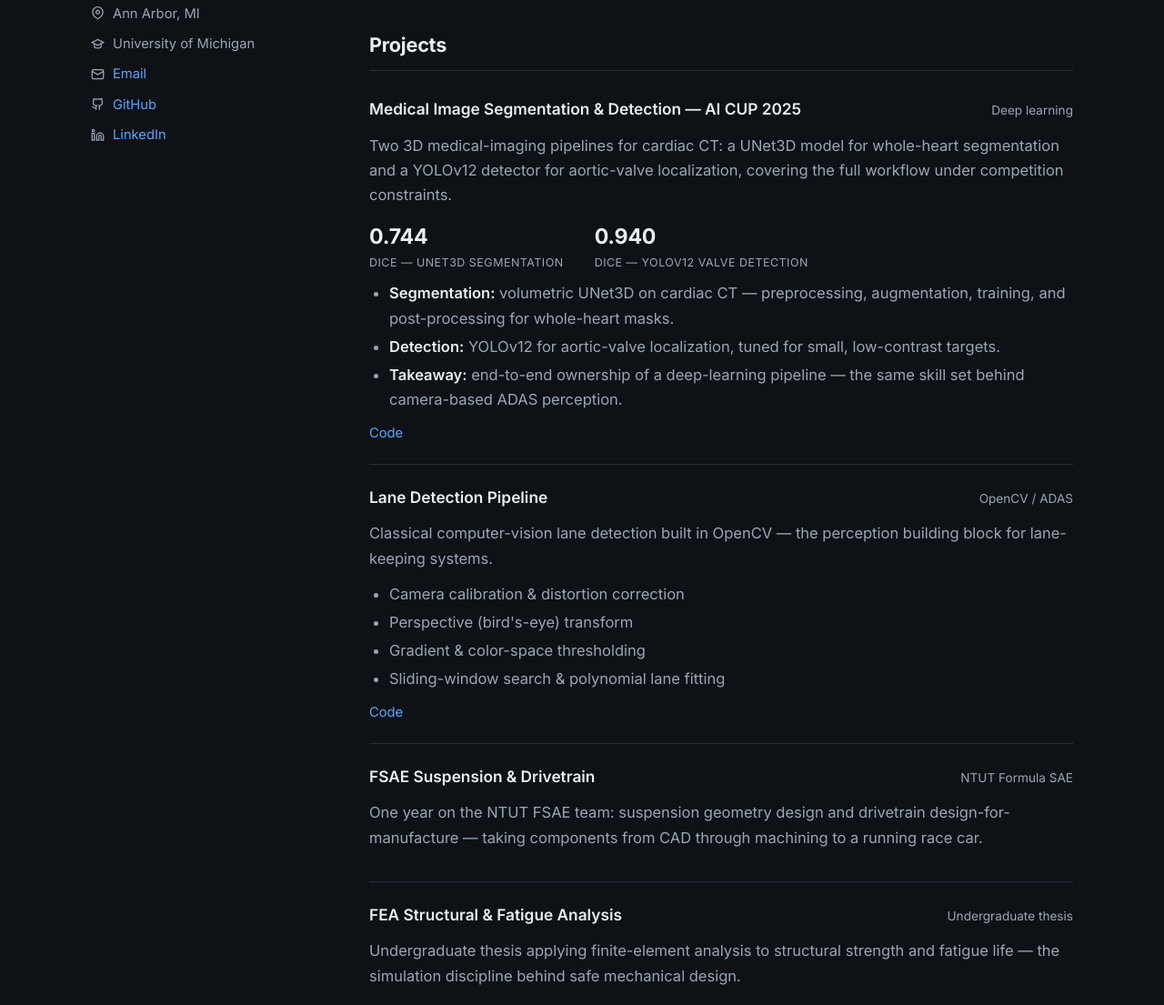
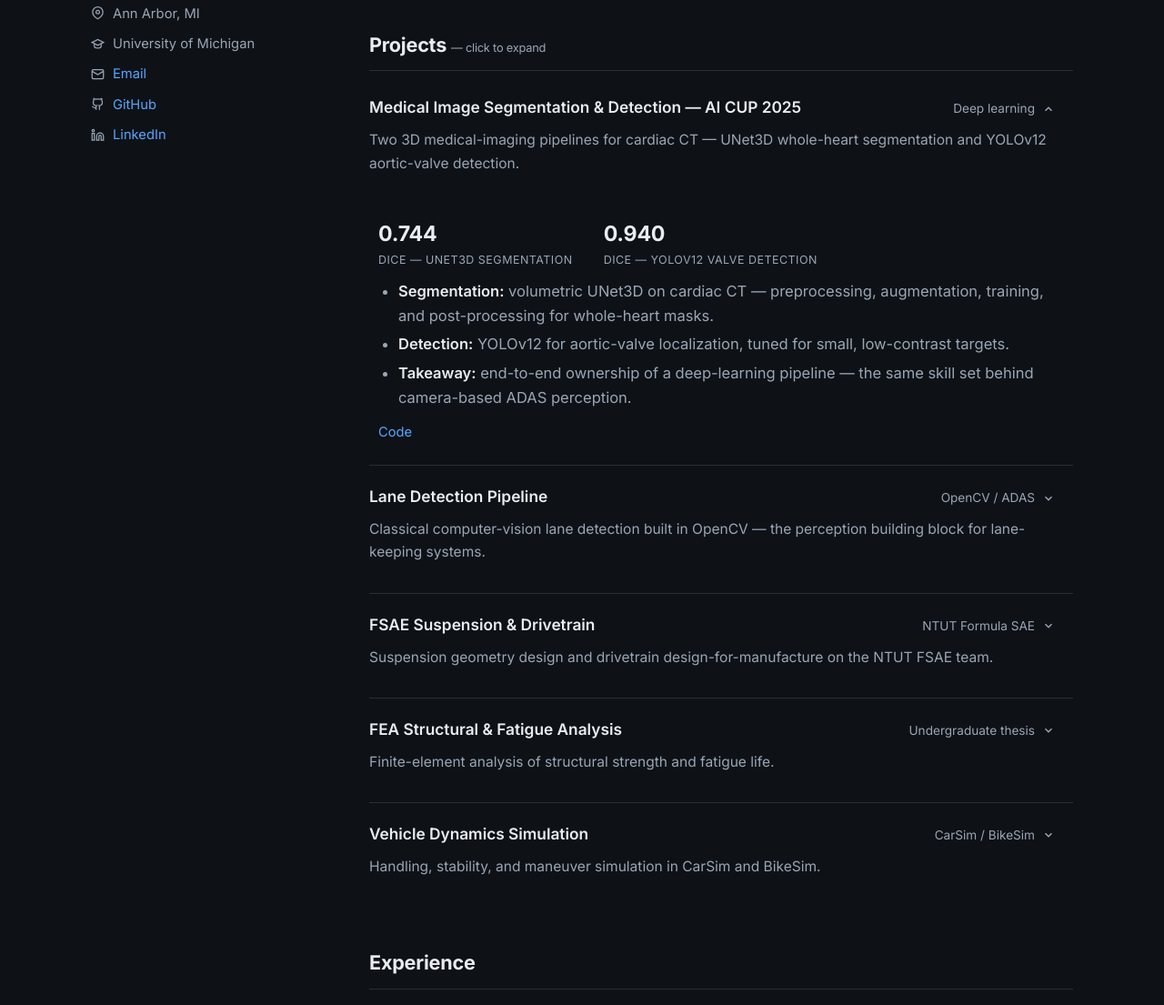
Before and after one commit to kaipowei63-ux/kaipowei63-ux.github.io, a plain HTML site: page index.html in a window 1280 px wide. Shown: the part 487-1592 px from the top of the page at 91% size. Drawn offline with Linux system fonts and the light colour scheme.

Commit message:
Add files via upload

```diff
--- a/index.html
+++ b/index.html
@@ -10,18 +10,21 @@
 <link href="https://fonts.googleapis.com/css2?family=Inter:ital,wght@0,400;0,500;0,600;0,700;1,400&display=swap" rel="stylesheet">
 <style>
   :root{
-    --bg:#0E1217;          /* near-black background */
-    --bg-soft:#151B22;     /* subtle surface */
-    --text:#E9EDF2;        /* primary text */
-    --text-soft:#9AA6B4;   /* secondary text */
-    --line:#262E38;        /* hairline dividers */
-    --link:#58A6FF;        /* link blue */
+    --bg:#0E1217;
+    --bg-soft:#151B22;
+    --text:#E9EDF2;
+    --text-soft:#9AA6B4;
+    --line:#262E38;
+    --link:#58A6FF;
     --sans:'Inter',system-ui,sans-serif;
     --maxw:1080px;
   }
   *{margin:0;padding:0;box-sizing:border-box}
   html{scroll-behavior:smooth}
-  @media (prefers-reduced-motion: reduce){html{scroll-behavior:auto}}
+  @media (prefers-reduced-motion: reduce){
+    html{scroll-behavior:auto}
+    *,*::before,*::after{transition:none!important}
+  }
   body{
     background:var(--bg);color:var(--text);
     font-family:var(--sans);font-size:16.5px;line-height:1.65;
@@ -78,23 +81,47 @@
   /* ---------- main content ---------- */
   main{min-width:0}
   h1{font-size:1.75rem;font-weight:700;letter-spacing:-.015em;line-height:1.3;margin-bottom:16px}
-  main section{margin-bottom:8px}
   main h2.sec{
     font-size:1.35rem;font-weight:700;letter-spacing:-.01em;
     margin:44px 0 6px;padding-bottom:10px;border-bottom:1px solid var(--line);
   }
   main p{margin:12px 0;color:var(--text)}
-  main p.soft, .entry p{color:var(--text-soft)}
+  main p.soft{color:var(--text-soft)}
   main ul{margin:10px 0 10px 22px;color:var(--text-soft)}
   main li{margin:4px 0}
   main li strong{color:var(--text);font-weight:600}
 
-  /* entries (projects & experience) */
-  .entry{padding:22px 0;border-bottom:1px solid var(--line)}
+  /* ---------- expandable project entries ---------- */
+  .entry{border-bottom:1px solid var(--line)}
   .entry:last-child{border-bottom:none}
+  .entry-toggle{
+    width:100%;padding:20px 10px;margin:0 -10px;
+    background:none;border:none;cursor:pointer;text-align:left;
+    color:inherit;font:inherit;border-radius:6px;
+    transition:background-color .18s ease;
+  }
+  .entry-toggle:hover{background:var(--bg-soft)}
+  .entry-toggle:focus-visible{outline:2px solid var(--link);outline-offset:-2px}
   .entry-head{display:flex;justify-content:space-between;align-items:baseline;gap:14px;flex-wrap:wrap}
-  .entry h3{font-size:1.08rem;font-weight:600}
-  .entry .meta{font-size:.85rem;color:var(--text-soft);white-space:nowrap}
+  .entry-head h3{font-size:1.08rem;font-weight:600;color:var(--text)}
+  .entry-head .meta{font-size:.85rem;color:var(--text-soft);white-space:nowrap;display:flex;align-items:center;gap:8px}
+  .chev{
+    width:14px;height:14px;flex:none;stroke:var(--text-soft);
+    transition:transform .3s ease, stroke .18s ease;
+  }
+  .entry-toggle:hover .chev{stroke:var(--link)}
+  .entry.open .chev{transform:rotate(180deg)}
+  .entry-summary{margin-top:8px;color:var(--text-soft);font-size:.97rem}
+
+  .entry-detail{
+    display:grid;grid-template-rows:0fr;
+    transition:grid-template-rows .38s ease;
+  }
+  .entry.open .entry-detail{grid-template-rows:1fr}
+  .entry-detail-inner{overflow:hidden;min-height:0;padding:0 10px}
+  .entry-detail-body{padding:2px 0 24px}
+  .entry-detail-body p{color:var(--text-soft)}
+
   .entry-img{margin:14px 0 4px}
   .entry-img img{
     width:100%;max-width:640px;display:block;border:1px solid var(--line);
@@ -104,7 +131,13 @@
   .metrics{display:flex;gap:34px;flex-wrap:wrap;margin:12px 0 2px}
   .metric .num{font-size:1.45rem;font-weight:700;letter-spacing:-.01em}
   .metric .lbl{font-size:.78rem;color:var(--text-soft);letter-spacing:.04em;text-transform:uppercase}
-  .entry-links{margin-top:10px;font-size:.92rem;display:flex;gap:18px}
+  .entry-links{margin-top:12px;font-size:.92rem;display:flex;gap:18px}
+
+  /* experience (simple, non-expandable) */
+  .xentry{padding:22px 0;border-bottom:1px solid var(--line)}
+  .xentry:last-child{border-bottom:none}
+  .xentry .entry-head h3{font-size:1.05rem}
+  .xentry p{color:var(--text-soft);margin:8px 0 0}
 
   /* skills */
   .skill-row{padding:10px 0;border-bottom:1px solid var(--line);display:grid;grid-template-columns:170px 1fr;gap:16px;font-size:.95rem}
@@ -154,15 +187,15 @@
       </li>
       <li>
         <svg viewBox="0 0 24 24" fill="none" stroke-width="2"><rect x="2" y="4" width="20" height="16" rx="2"/><path d="m22 7-10 6L2 7"/></svg>
-        <a href="mailto:kaipowei@umich.edu">Email</a>
+        <a href="mailto:YOUR_EMAIL@umich.edu">Email</a>
       </li>
       <li>
         <svg viewBox="0 0 24 24" fill="none" stroke-width="2"><path d="M15 22v-4a4.8 4.8 0 0 0-1-3.5c3 0 6-2 6-5.5.08-1.25-.27-2.48-1-3.5.28-1.15.28-2.35 0-3.5 0 0-1 0-3 1.5-2.64-.5-5.36-.5-8 0C6 2 5 2 5 2c-.3 1.15-.3 2.35 0 3.5A5.4 5.4 0 0 0 4 9c0 3.5 3 5.5 6 5.5-.39.49-.68 1.05-.85 1.65-.17.6-.22 1.23-.15 1.85v4"/><path d="M9 18c-4.51 2-5-2-7-2"/></svg>
-        <a href="https://github.com/kaipowei63-ux">GitHub</a>
+        <a href="https://github.com/YOUR_GITHUB">GitHub</a>
       </li>
       <li>
         <svg viewBox="0 0 24 24" fill="none" stroke-width="2"><path d="M16 8a6 6 0 0 1 6 6v7h-4v-7a2 2 0 0 0-4 0v7h-4v-7a6 6 0 0 1 6-6Z"/><rect x="2" y="9" width="4" height="12"/><circle cx="4" cy="4" r="2"/></svg>
-        <a href="https://www.linkedin.com/in/kaipowei-umich/">LinkedIn</a>
+        <a href="https://www.linkedin.com/in/YOUR_LINKEDIN">LinkedIn</a>
       </li>
     </ul>
   </aside>
@@ -191,18 +224,23 @@
     </section>
 
     <section id="projects">
-      <h2 class="sec">Projects</h2>
+      <h2 class="sec">Projects <span style="font-size:.8rem;font-weight:400;color:var(--text-soft)">— click to expand</span></h2>
 
-      <article class="entry">
+      <article class="entry open">
+        <button class="entry-toggle" aria-expanded="true">
           <div class="entry-head">
             <h3>Medical Image Segmentation &amp; Detection — AI CUP 2025</h3>
-          <span class="meta">Deep learning</span>
+            <span class="meta">Deep learning
+              <svg class="chev" viewBox="0 0 24 24" fill="none" stroke-width="2.5"><path d="m6 9 6 6 6-6"/></svg>
+            </span>
           </div>
-        <p>
-          Two 3D medical-imaging pipelines for cardiac CT: a UNet3D model for whole-heart
-          segmentation and a YOLOv12 detector for aortic-valve localization, covering the
-          full workflow under competition constraints.
+          <p class="entry-summary">
+            Two 3D medical-imaging pipelines for cardiac CT — UNet3D whole-heart
+            segmentation and YOLOv12 aortic-valve detection.
           </p>
+        </button>
+        <div class="entry-detail">
+          <div class="entry-detail-inner"><div class="entry-detail-body">
             <figure class="entry-img">
               <img src="assets/aicup.jpg" alt="Cardiac CT segmentation results" onerror="this.parentElement.style.display='none'">
               <figcaption>Segmentation output on cardiac CT</figcaption>
@@ -216,18 +254,26 @@
               <li><strong>Detection:</strong> YOLOv12 for aortic-valve localization, tuned for small, low-contrast targets.</li>
               <li><strong>Takeaway:</strong> end-to-end ownership of a deep-learning pipeline — the same skill set behind camera-based ADAS perception.</li>
             </ul>
-        <div class="entry-links"><a href="https://github.com/kaipowei63-ux">Code</a></div>
+            <div class="entry-links"><a href="https://github.com/YOUR_GITHUB">Code</a></div>
+          </div></div>
+        </div>
       </article>
 
       <article class="entry">
+        <button class="entry-toggle" aria-expanded="false">
           <div class="entry-head">
             <h3>Lane Detection Pipeline</h3>
-          <span class="meta">OpenCV / ADAS</span>
+            <span class="meta">OpenCV / ADAS
+              <svg class="chev" viewBox="0 0 24 24" fill="none" stroke-width="2.5"><path d="m6 9 6 6 6-6"/></svg>
+            </span>
           </div>
-        <p>
+          <p class="entry-summary">
             Classical computer-vision lane detection built in OpenCV — the perception
             building block for lane-keeping systems.
           </p>
+        </button>
+        <div class="entry-detail">
+          <div class="entry-detail-inner"><div class="entry-detail-body">
             <figure class="entry-img">
               <img src="assets/lane.jpg" alt="Lane detection output overlaid on road footage" onerror="this.parentElement.style.display='none'">
               <figcaption>Detected lane overlaid on road footage</figcaption>
@@ -238,61 +284,97 @@
               <li>Gradient &amp; color-space thresholding</li>
               <li>Sliding-window search &amp; polynomial lane fitting</li>
             </ul>
-        <div class="entry-links"><a href="https://github.com/kaipowei63-ux">Code</a></div>
+            <div class="entry-links"><a href="https://github.com/YOUR_GITHUB">Code</a></div>
+          </div></div>
+        </div>
       </article>
 
       <article class="entry">
+        <button class="entry-toggle" aria-expanded="false">
           <div class="entry-head">
             <h3>FSAE Suspension &amp; Drivetrain</h3>
-          <span class="meta">NTUT Formula SAE</span>
+            <span class="meta">NTUT Formula SAE
+              <svg class="chev" viewBox="0 0 24 24" fill="none" stroke-width="2.5"><path d="m6 9 6 6 6-6"/></svg>
+            </span>
           </div>
+          <p class="entry-summary">
+            Suspension geometry design and drivetrain design-for-manufacture on the NTUT
+            FSAE team.
+          </p>
+        </button>
+        <div class="entry-detail">
+          <div class="entry-detail-inner"><div class="entry-detail-body">
+            <figure class="entry-img">
+              <img src="assets/fsae.jpg" alt="NTUT FSAE race car" onerror="this.parentElement.style.display='none'">
+              <figcaption>NTUT Formula SAE car</figcaption>
+            </figure>
             <p>
               One year on the NTUT FSAE team: suspension geometry design and drivetrain
               design-for-manufacture — taking components from CAD through machining to a
               running race car.
             </p>
-        <figure class="entry-img">
-          <img src="assets/fsae.jpg" alt="NTUT FSAE race car" onerror="this.parentElement.style.display='none'">
-          <figcaption>NTUT Formula SAE car</figcaption>
-        </figure>
+          </div></div>
+        </div>
       </article>
 
       <article class="entry">
+        <button class="entry-toggle" aria-expanded="false">
           <div class="entry-head">
             <h3>FEA Structural &amp; Fatigue Analysis</h3>
-          <span class="meta">Undergraduate thesis</span>
+            <span class="meta">Undergraduate thesis
+              <svg class="chev" viewBox="0 0 24 24" fill="none" stroke-width="2.5"><path d="m6 9 6 6 6-6"/></svg>
+            </span>
           </div>
+          <p class="entry-summary">
+            Finite-element analysis of structural strength and fatigue life.
+          </p>
+        </button>
+        <div class="entry-detail">
+          <div class="entry-detail-inner"><div class="entry-detail-body">
+            <figure class="entry-img">
+              <img src="assets/fea.jpg" alt="FEA stress analysis visualization" onerror="this.parentElement.style.display='none'">
+              <figcaption>Stress distribution from FEA</figcaption>
+            </figure>
             <p>
               Undergraduate thesis applying finite-element analysis to structural strength and
               fatigue life — the simulation discipline behind safe mechanical design.
             </p>
-        <figure class="entry-img">
-          <img src="assets/fea.jpg" alt="FEA stress analysis visualization" onerror="this.parentElement.style.display='none'">
-          <figcaption>Stress distribution from FEA</figcaption>
-        </figure>
+          </div></div>
+        </div>
       </article>
 
       <article class="entry">
+        <button class="entry-toggle" aria-expanded="false">
           <div class="entry-head">
             <h3>Vehicle Dynamics Simulation</h3>
-          <span class="meta">CarSim / BikeSim</span>
+            <span class="meta">CarSim / BikeSim
+              <svg class="chev" viewBox="0 0 24 24" fill="none" stroke-width="2.5"><path d="m6 9 6 6 6-6"/></svg>
+            </span>
           </div>
+          <p class="entry-summary">
+            Handling, stability, and maneuver simulation in CarSim and BikeSim.
+          </p>
+        </button>
+        <div class="entry-detail">
+          <div class="entry-detail-inner"><div class="entry-detail-body">
+            <figure class="entry-img">
+              <img src="assets/carsim.jpg" alt="CarSim vehicle dynamics simulation" onerror="this.parentElement.style.display='none'">
+              <figcaption>Maneuver simulation in CarSim</figcaption>
+            </figure>
             <p>
               Modeled and analyzed vehicle behavior in CarSim and BikeSim — handling,
               stability, and maneuver simulation that connects mechanical design decisions to
               on-road dynamics.
             </p>
-        <figure class="entry-img">
-          <img src="assets/carsim.jpg" alt="CarSim vehicle dynamics simulation" onerror="this.parentElement.style.display='none'">
-          <figcaption>Maneuver simulation in CarSim</figcaption>
-        </figure>
+          </div></div>
+        </div>
       </article>
     </section>
 
     <section id="experience">
       <h2 class="sec">Experience</h2>
 
-      <article class="entry">
+      <article class="xentry">
         <div class="entry-head">
           <h3>Engineering Intern — Foxconn, Commercial EV Division</h3>
           <span class="meta">Internship</span>
@@ -301,7 +383,7 @@
         largest manufacturers — exposure to EV development at production scale.</p>
       </article>
 
-      <article class="entry">
+      <article class="xentry">
         <div class="entry-head">
           <h3>Product Development Intern — iPE (Wheels)</h3>
           <span class="meta">Internship</span>
@@ -310,7 +392,7 @@
         25% production capacity improvement.</p>
       </article>
 
-      <article class="entry">
+      <article class="xentry">
         <div class="entry-head">
           <h3>Automotive Repair Apprentice</h3>
           <span class="meta">Apprenticeship</span>
@@ -319,7 +401,7 @@
         design. I still run a small scooter-modification workshop on the side.</p>
       </article>
 
-      <article class="entry">
+      <article class="xentry">
         <div class="entry-head">
           <h3>Mathematics Tutor</h3>
           <span class="meta">3 years</span>
@@ -341,9 +423,9 @@
       <p>Open to ADAS / autonomy internships for Summer 2027. If you're working on
       autonomous vehicles, vehicle dynamics, or motion planning, I'd love to talk.</p>
       <p>
-        <a href="mailto:kaipowei@umich.edu">kaipowei@umich.edu</a> ·
-        <a href="https://github.com/kaipowei63-ux">GitHub</a> ·
-        <a href="https://www.linkedin.com/in/kaipowei-umich/">LinkedIn</a>
+        <a href="mailto:YOUR_EMAIL@umich.edu">YOUR_EMAIL@umich.edu</a> ·
+        <a href="https://github.com/YOUR_GITHUB">GitHub</a> ·
+        <a href="https://www.linkedin.com/in/YOUR_LINKEDIN">LinkedIn</a>
       </p>
     </section>
 
@@ -357,5 +439,15 @@
   </div>
 </footer>
 
+<script>
+  document.querySelectorAll('.entry-toggle').forEach(function(btn){
+    btn.addEventListener('click', function(){
+      var entry = btn.closest('.entry');
+      var isOpen = entry.classList.toggle('open');
+      btn.setAttribute('aria-expanded', isOpen ? 'true' : 'false');
+    });
+  });
+</script>
+
 </body>
 </html>
```
Lines whose indentation alone changed are shown as unchanged.
